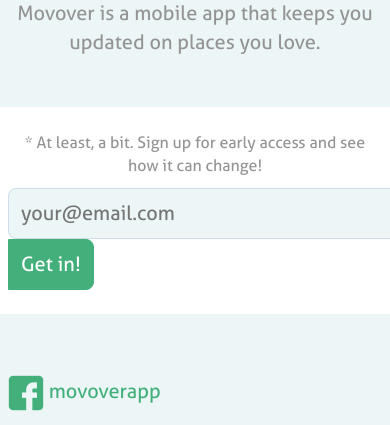
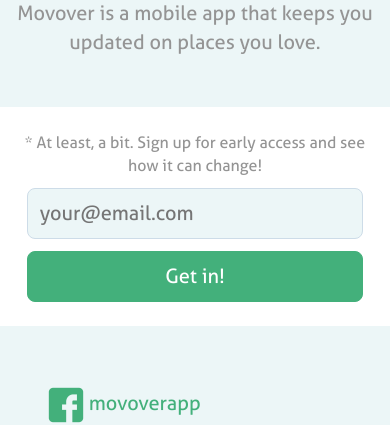
Before and after one commit to leonardfactory/movover-landing, a plain HTML site: page index.html in a window 390 px wide. Shown: the part 368-793 px from the top of the page. Drawn offline with nearby package versions, Linux system fonts and the light colour scheme.

Commit message:
Fixed responsiveness social links & form

```diff
--- a/css/main.css
+++ b/css/main.css
@@ -235,67 +235,6 @@ p.push-top {
 }
 
 /**
- * Responsiveness!
- */
-@media (max-width:768px) {
-    p.push-top {
-        margin-top: 1.2em;
-    }
-
-    .col-sm-8 {
-        padding-left: 0.4em;
-        padding-right: 0.4em;
-    }
-
-    #logo-big {
-        background-image: url('../img/logo-small.png');
-        width: 97px;
-        height: 132px;
-        float: none;
-        clear: both;
-        margin: 0 auto;
-    }
-
-    h1, h2, p  {
-        text-align: center;
-    }
-
-    h1 {
-        font-size: 2.4em;
-    }
-
-    h2 {
-        font-size: 1.6em;
-    }
-}
-
-@media (max-width:992px) {
-    ul#social li {
-        display: block !important;
-        margin: 1em 0 !important;
-    }
-
-    ul#social li.social-first {
-        margin-top: 0 !important;
-    }
-}
-
-/**
- * Retinas
- */
-@media (max-width:768px) and (min-resolution: 2dppx) {
-    #logo-big {
-        background-image: url('../img/logo-big.png') !important;
-    }
-}
-
-@media (-webkit-min-device-pixel-ratio: 2) and (min-resolution: 192dpi) {
-    #logo-big {
-        background-image: url('../img/logo-big.png') !important;
-    }
-}
-
-/**
  * Signup form
  */
 #col-subscribe {
@@ -409,3 +348,99 @@ ul#social a:hover .icon {
 .icon-google {
     background-image: url('../img/social/gp.png');
 }
+
+/**
+ * Responsiveness!
+ */
+@media (max-width:768px) {
+    p.push-top {
+        margin-top: 1.2em;
+    }
+
+    .col-sm-8 {
+        padding-left: 0.4em;
+        padding-right: 0.4em;
+    }
+
+    #logo-big {
+        background-image: url('../img/logo-small.png');
+        width: 97px;
+        height: 132px;
+        float: none;
+        clear: both;
+        margin: 0 auto;
+    }
+
+    h1, h2, p  {
+        text-align: center;
+    }
+
+    h1 {
+        font-size: 2.4em;
+    }
+
+    h2 {
+        font-size: 1.6em;
+    }
+
+    ul#social {
+        margin-left: 2em;
+    }
+
+    /** Input **/
+    input[type="email"] {
+
+        -webkit-border-radius: 8px;
+        -moz-border-radius: 8px;
+        border-radius: 8px;
+
+        width: 90% !important;
+        display: block;
+        margin: 0 auto;
+
+        outline: none;
+        padding: 0.6em;
+    }
+
+    input[type="submit"] {
+
+        -webkit-border-radius: 8px;
+        -moz-border-radius: 8px;
+        border-radius: 8px;
+
+        width: 90% !important;
+        display: block;
+        margin: 0 auto;
+        margin-top: 0.6em;
+
+        outline: none;
+        padding: 0.6em;
+    }
+}
+
+@media (max-width:992px) {
+
+    ul#social li {
+        display: block !important;
+        margin: 1em 0 !important;
+    }
+
+    ul#social li.social-first {
+        margin-top: 0 !important;
+    }
+}
+
+/**
+ * Retinas
+ */
+@media (max-width:768px) and (min-resolution: 2dppx) {
+    #logo-big {
+        background-image: url('../img/logo-big.png') !important;
+    }
+}
+
+@media (-webkit-min-device-pixel-ratio: 2) and (min-resolution: 192dpi) {
+    #logo-big {
+        background-image: url('../img/logo-big.png') !important;
+    }
+}
```
